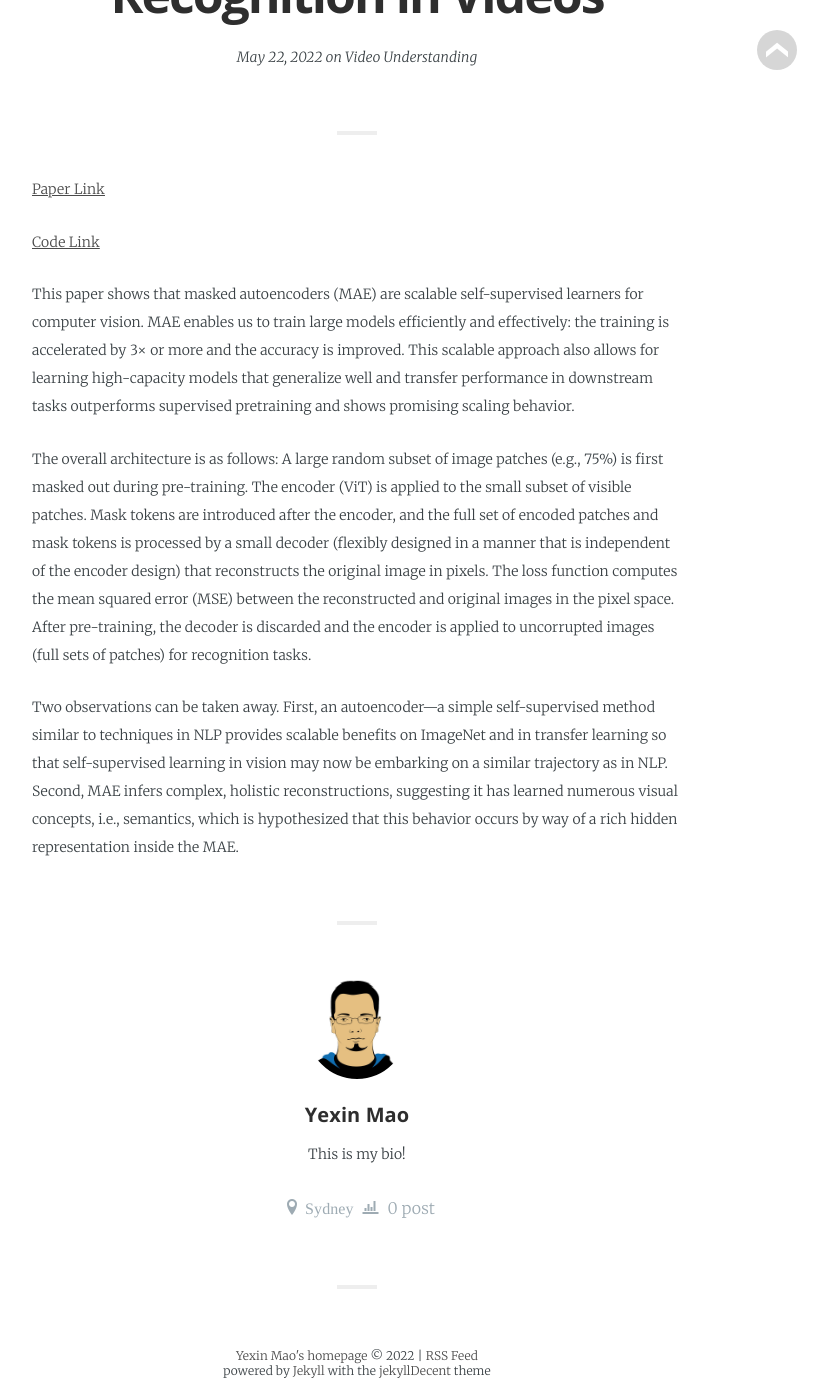
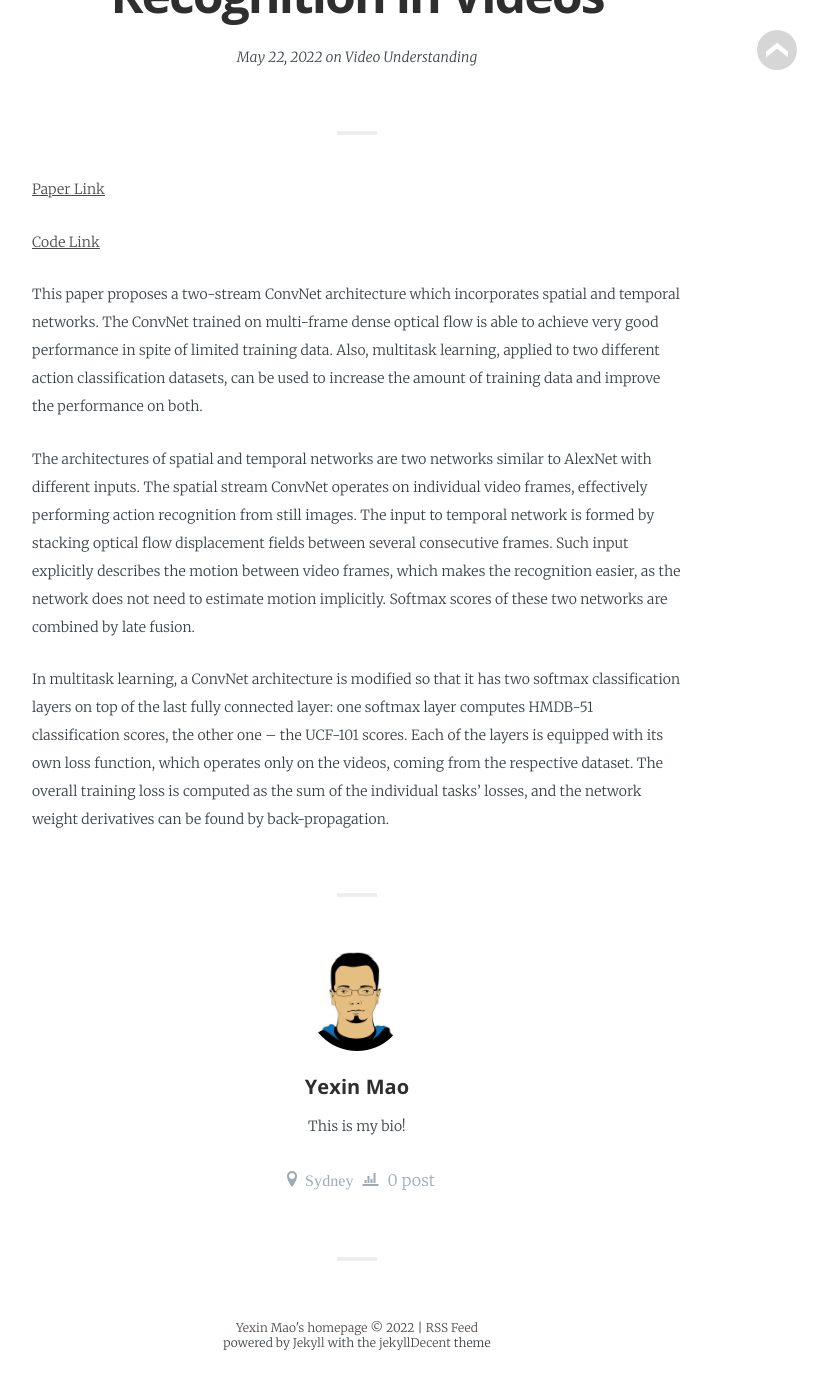
Before and after one commit to yexin-mao/yexinmao.github.io, a Jekyll site: the page built from _posts/2022-05-22-Day58.md, in a window 1280 px wide and 1400 px high, scrolled down 629 px. Shown: the whole window, without its empty margins (283-1111 px from the left). Built offline with Jekyll 4.4.1, drawn with Linux system fonts in a browser that asks for light colours; some web fonts are replaced; after the commit the page ends 2001 px from its top, so only the background shows below that.

Commit message:
Update 2022-05-22-Day58.md

```diff
--- a/_posts/2022-05-22-Day58.md
+++ b/_posts/2022-05-22-Day58.md
@@ -13,9 +13,8 @@ tags:              Video Understanding
 
 [Code Link](https://github.com/woodfrog/ActionRecognition)
 
-This paper shows that masked autoencoders (MAE) are scalable self-supervised learners for computer vision. MAE enables us to train large models efficiently and effectively: the training is accelerated by 3× or more and the accuracy is improved. This scalable approach also allows for learning high-capacity models that generalize well and transfer performance in downstream tasks outperforms supervised pretraining and shows promising scaling behavior.
+This paper proposes a two-stream ConvNet architecture which incorporates spatial and temporal networks. The ConvNet trained on multi-frame dense optical flow is able to achieve very good performance in spite of limited training data. Also, multitask learning, applied to two different action classification datasets, can be used to increase the amount of training data and improve the performance on both.
 
-The overall architecture is as follows: A large random subset of image patches (e.g., 75%) is first masked out during pre-training. The encoder (ViT) is applied to the small subset of visible patches. Mask tokens are introduced after the encoder, and the full set of encoded patches and mask tokens is processed by a small decoder (flexibly designed in a manner that is independent of the encoder design) that reconstructs the original image in pixels. The loss function computes the mean squared error (MSE) between the reconstructed and original images in the pixel space. After pre-training, the decoder is discarded and the encoder is applied to uncorrupted images (full sets of patches) for recognition tasks.
+The architectures of spatial and temporal networks are two networks similar to AlexNet with different inputs. The spatial stream ConvNet operates on individual video frames, effectively performing action recognition from still images. The input to temporal network is formed by stacking optical flow displacement fields between several consecutive frames. Such input explicitly describes the motion between video frames, which makes the recognition easier, as the network does not need to estimate motion implicitly. Softmax scores of these two networks are combined by late fusion.
 
-Two observations can be taken away. First, an autoencoder—a simple self-supervised method similar to techniques in NLP provides scalable benefits on ImageNet and in transfer learning so that self-supervised learning in vision may now be embarking on a similar trajectory as in NLP. Second, MAE infers complex, holistic reconstructions, suggesting it has learned numerous visual concepts, i.e., semantics, which is hypothesized that this behavior occurs
-by way of a rich hidden representation inside the MAE.
+In multitask learning, a ConvNet architecture is modified so that it has two softmax classification layers on top of the last fully connected layer: one softmax layer computes HMDB-51 classification scores, the other one – the UCF-101 scores. Each of the layers is equipped with its own loss function, which operates only on the videos, coming from the respective dataset. The overall training loss is computed as the sum of the individual tasks’ losses, and the network weight derivatives can be found by back-propagation.
```
